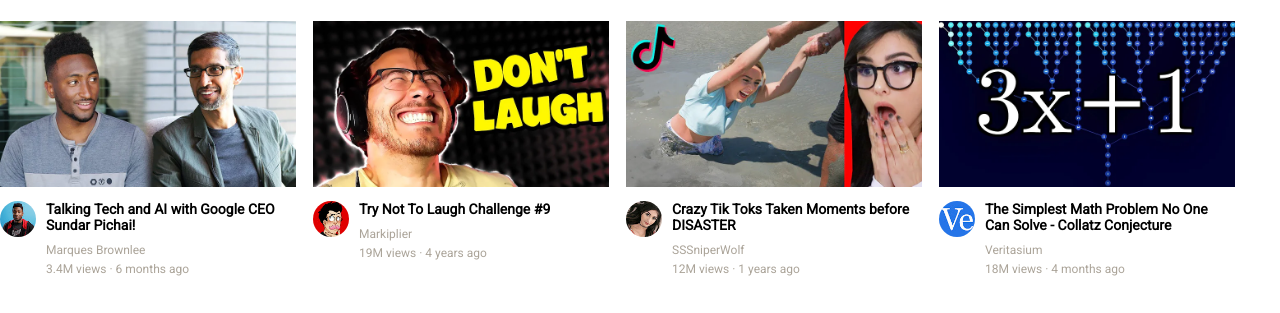
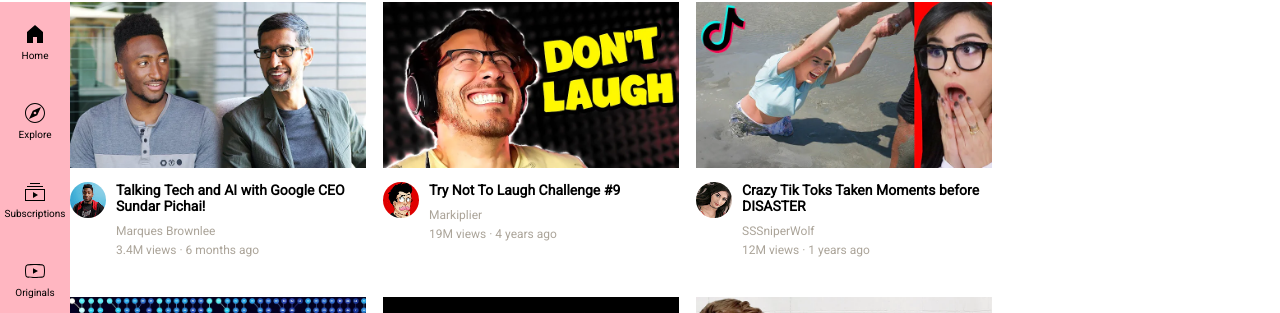
Before and after one commit to kakarotobox/YoutubeHomePage, a plain HTML site: page index.html in a window 1280 px wide. Shown: the part 54-367 px from the top of the page. Drawn offline with Linux system fonts and the light colour scheme.

Commit message:
Added side bar icons

```diff
--- a/index.html
+++ b/index.html
@@ -7,6 +7,7 @@
   <link rel="stylesheet" href="general.css">
   <link rel="stylesheet" href="video.css">
   <link rel="stylesheet" href="header.css">
+  <link rel="stylesheet" href="sidebar.css">
   <link rel="preconnect" href="https://fonts.googleapis.com">
   <link rel="preconnect" href="https://fonts.gstatic.com" crossorigin>
   <link href="https://fonts.googleapis.com/css2?family=Roboto&display=swap" rel="stylesheet">
@@ -35,8 +36,31 @@
 
   <!--Sidebar section-->
 
-  <div class="Sidebar-container">
-    <img class="home-icon" src>
+  <div class="sidebar-container">
+    <div>
+      <img class="home-icon" src="icons/home.svg">
+      <p>Home</p>
+    </div>
+    <div>
+      <img class="explore-icon" src="icons/explore.svg">
+      <p>Explore</p>
+    </div>
+    <div>
+      <img class="subscriptions-icon" src="icons/subscriptions.svg">
+      <p>Subscriptions</p>
+    </div>
+    <div>
+      <img class="originals-icon" src="icons/originals.svg">
+      <p>Originals</p>
+    </div>
+    <div>
+      <img class="youtube-music-icon" src="icons/youtube-music.svg">
+      <p>Youtube-Music</p>
+    </div>
+    <div>
+      <img class="library-icon" src="icons/library.svg">
+      <p>Library</p>
+    </div>
   </div>
 
   <!--Video grid section-->
--- a/sidebar.css
+++ b/sidebar.css
@@ -0,0 +1,24 @@
+.sidebar-container {
+  display: flex;
+  flex-direction: column;
+  align-items: center;
+  gap: 40px;
+  padding-top: 20px;
+  position: fixed;
+  left: 0;
+  top: 0;
+  bottom: 0;
+
+  width: 70px;
+  margin-top: 56px;
+  background-color: lightpink;
+  text-align: center;
+}
+
+.home-icon, .explore-icon, .subscriptions-icon, .originals-icon, .youtube-music-icon, .library-icon {
+  height: 24px;
+}
+
+p {
+  font-size: 10px;
+}
--- a/video.css
+++ b/video.css
@@ -4,6 +4,7 @@
   flex: 1;
   gap: 17px;
   margin-top: 56px;
+  margin-left: 70px;
 }
 .video-card {
   width: 296px;
```
Also changed, not shown: icons/explore.svg (added), icons/home.svg (added), icons/library.svg (added), icons/originals.svg (added), icons/subscriptions.svg (added), icons/youtube-music.svg (added).
